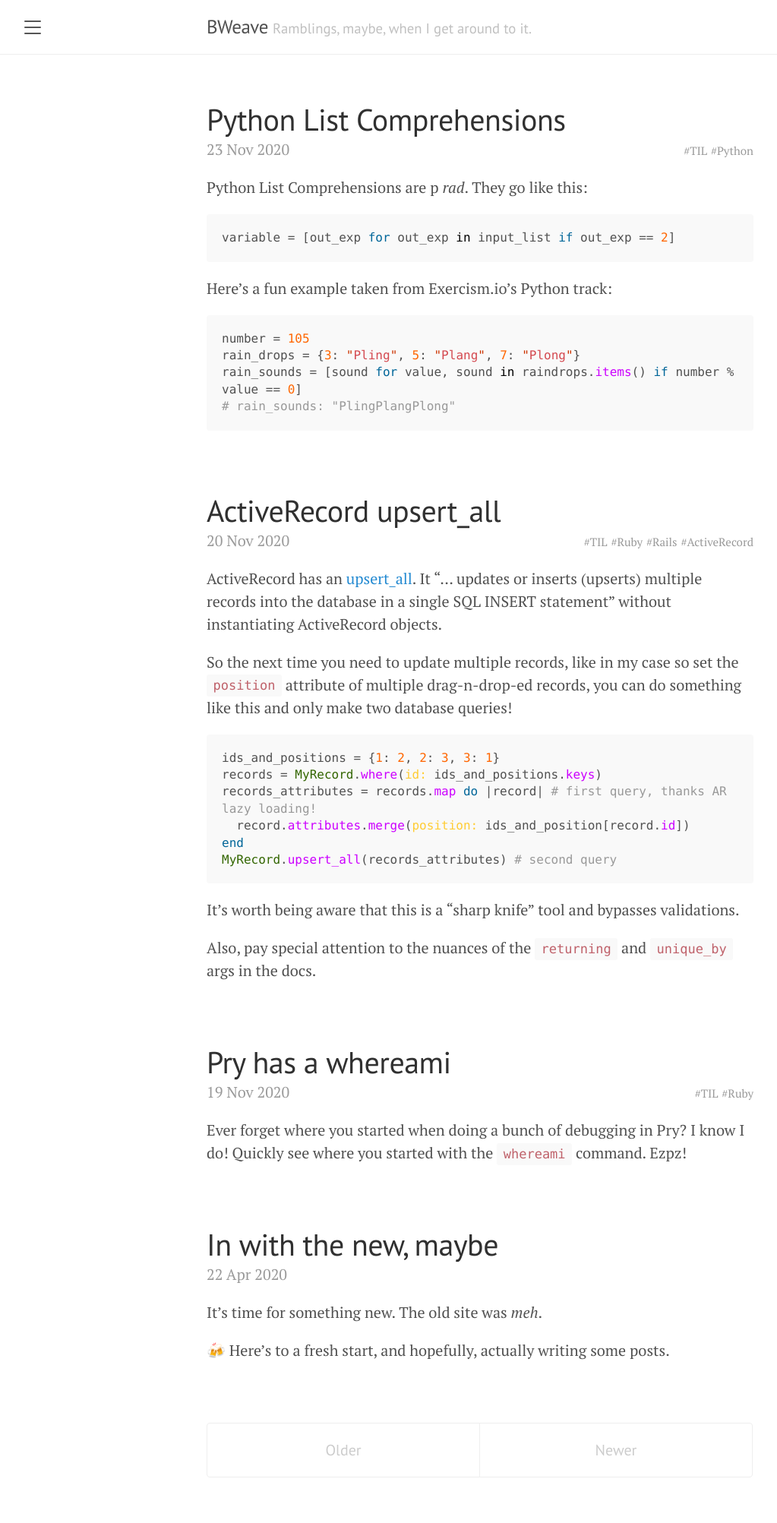
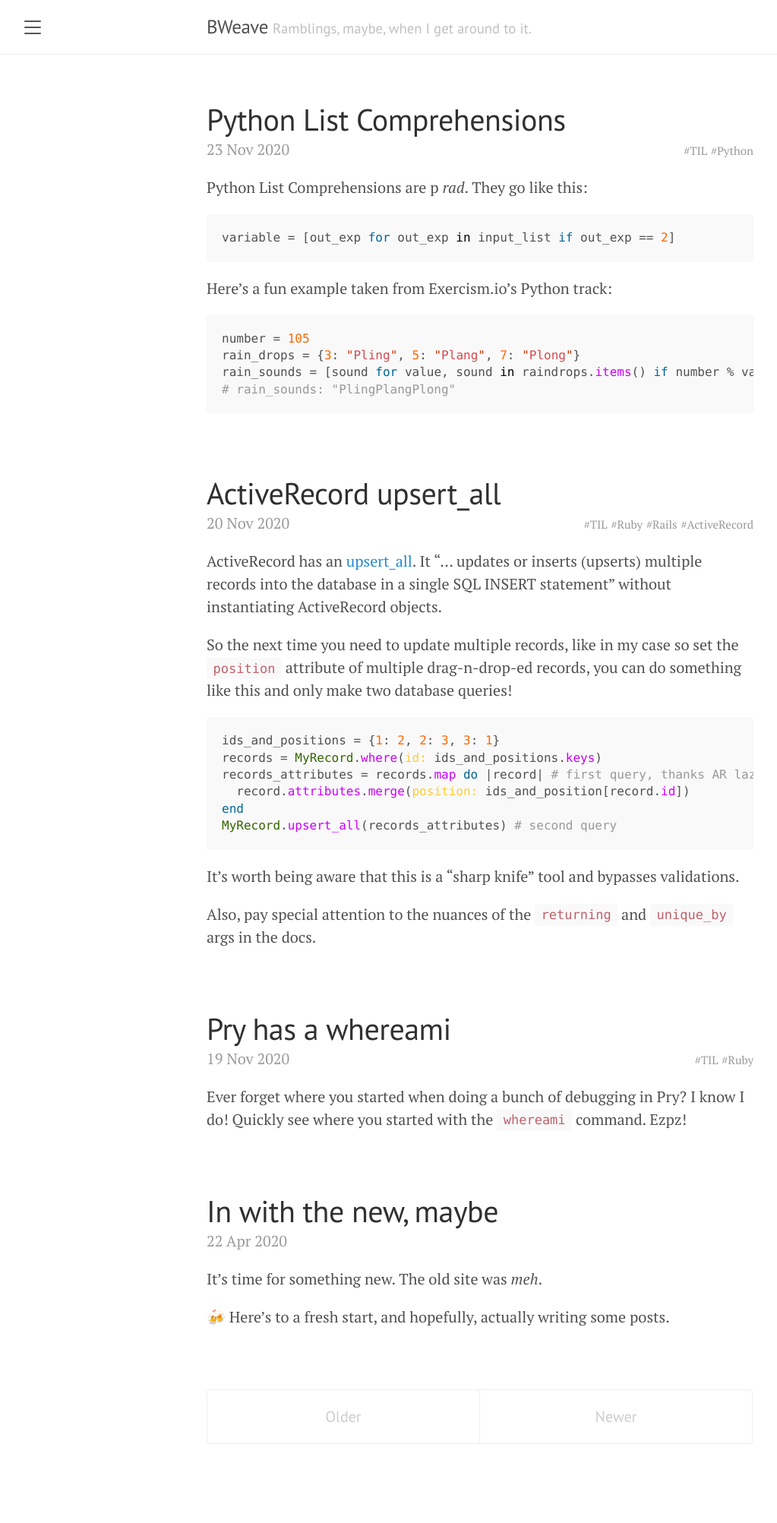
Before and after one commit to bweave/bweave.github.io, a Jekyll site: the page built from index.html, in a window 1280 px wide. Shown: the whole page at 76% size, without its empty margins (8-1031 px from the left). Built offline with Jekyll 4.4.1, drawn with Linux system fonts in a browser that asks for light colours; the list of posts is cut into pages by our own code; after the commit the page ends 1961 px from its top, so only the background shows below that.

Commit message:
Make pre code tags scroll vs wrap

```diff
--- a/public/css/lanyon.css
+++ b/public/css/lanyon.css
@@ -52,6 +52,11 @@ h6 {
   font-weight: 400;
   color: #313131;
   letter-spacing: -0.025rem;
+}
+
+pre {
+  white-space: pre;
+  overflow-x: auto;
 }
 
 /*
```
